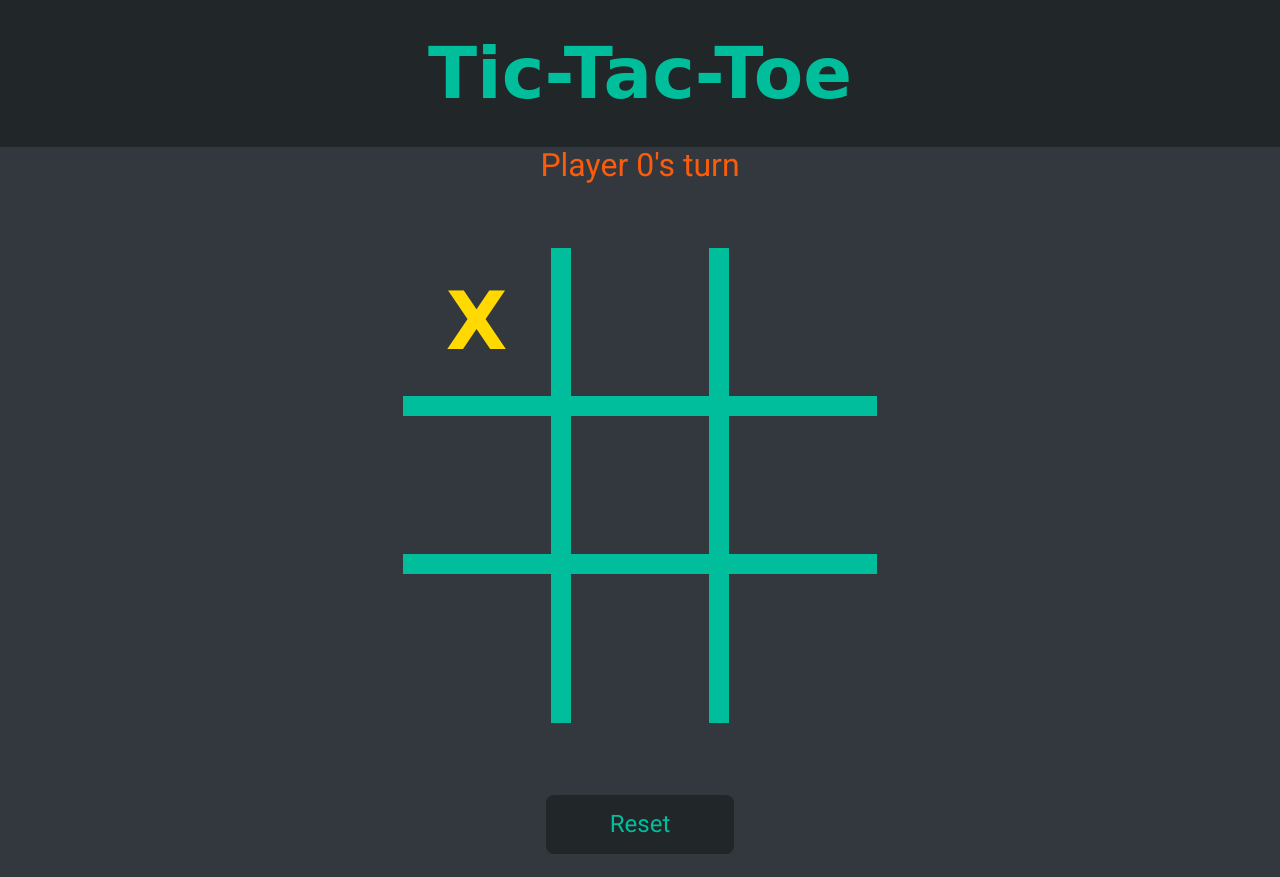
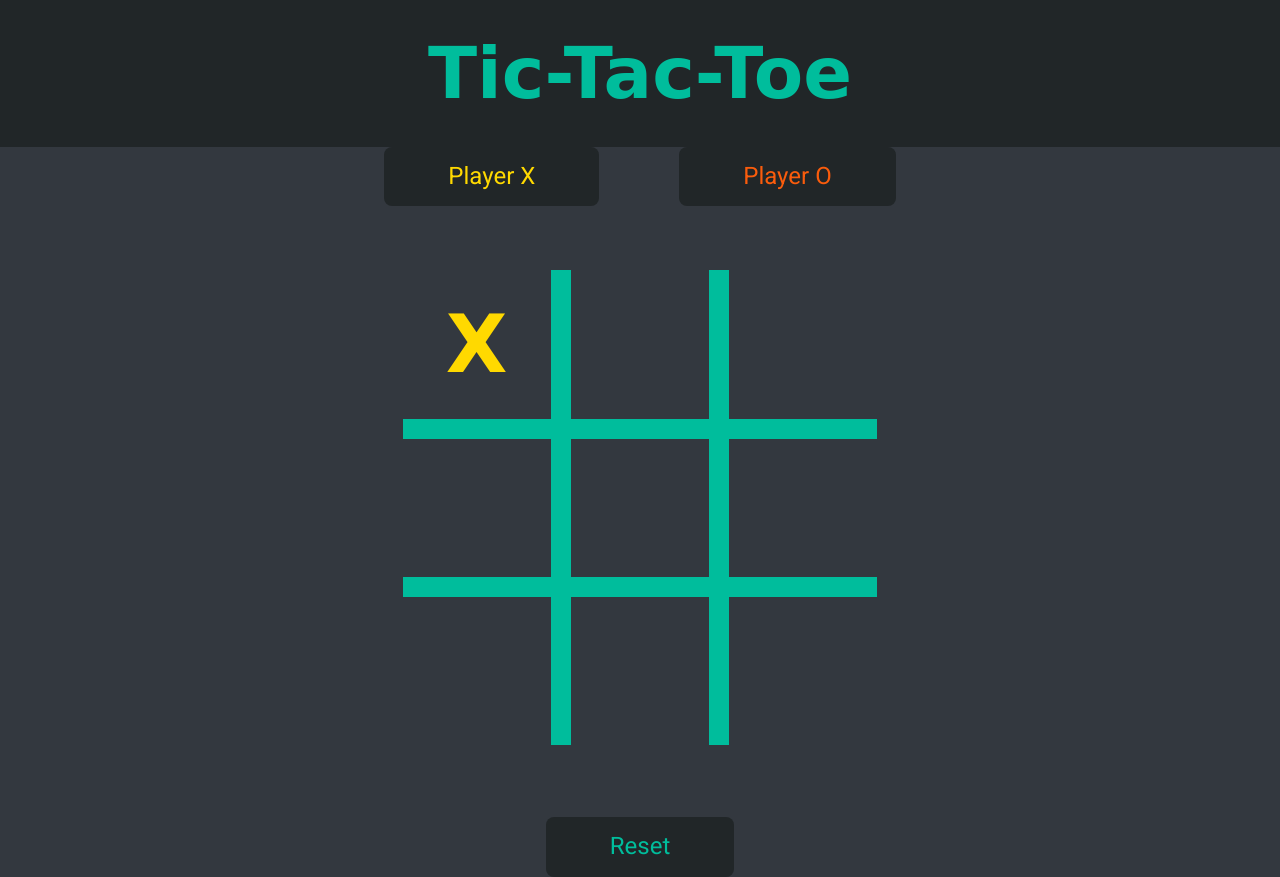
Before and after one commit to Nzha/tic-tac-toe, a plain HTML site: page index.html in a window 1280 px wide. Both pictures are taken after a click on the element 481 px from the left and 326 px from the top of the page. Before the commit the page ends 854 px from the top, so only its background shows below. Drawn offline with nearby package versions, Linux system fonts and the light colour scheme; a web font is replaced by a local one.

Commit message:
Add players to UI

```diff
--- a/index.html
+++ b/index.html
@@ -17,7 +17,10 @@
         <h2>Tic-Tac-Toe</h2>
     </header>
     <div class="main-content">
-        <div class="score-display">Please click on the board to start the game</div>
+        <div class="players">
+            <button type="button" class="player">Player X</button>
+            <button type="button" class="player">Player O</button>
+        </div>
         <div class="gameboard"></div>
         <button type="button" id="reset">Reset</button>
     </div>
--- a/scripts/script.js
+++ b/scripts/script.js
@@ -46,7 +46,7 @@ gameboard.display();
 
 const controller = (() => {
     const spaces = document.querySelectorAll('.space');
-    const scoreDisplay = document.querySelector('.score-display')
+    const players = document.querySelector('.players')
 
     spaces.forEach(space => space.addEventListener('click', display));
 
@@ -60,15 +60,13 @@ const controller = (() => {
             gameboard.array[`${e.target.dataset.index}`] = 'X';
             e.target.textContent = 'X';
             e.target.style.color = '#ffd900';
-            scoreDisplay.style.color = '#fa5c0c';
-            scoreDisplay.textContent = `Player 0's turn`;
+            players.style.color = '#fa5c0c';
             player.X.active = false;
         } else {
             gameboard.array[`${e.target.dataset.index}`] = 'O';
             e.target.textContent = 'O';
             e.target.style.color = '#fa5c0c';
-            scoreDisplay.style.color = '#ffd900';
-            scoreDisplay.textContent = `Player X's turn`;
+            players.style.color = '#ffd900';
             player.X.active = true;
         }
 
@@ -76,11 +74,10 @@ const controller = (() => {
 
         if (winner) {
             if (winner === 'X') {
-                controller.scoreDisplay.style.color = '#ffd900'
+                controller.players.style.color = '#ffd900'
             } else {
-                controller.scoreDisplay.style.color = '#fa5c0c';
+                controller.players.style.color = '#fa5c0c';
             }
-            controller.scoreDisplay.textContent = `${winner} has won!`;
 
             // Disable click on gameboard
             gameboard.div.style.pointerEvents = 'none';
@@ -89,7 +86,7 @@ const controller = (() => {
 
     return {
         spaces,
-        scoreDisplay,
+        players,
         display
     };
 })();
@@ -156,8 +153,7 @@ const game = (() => {
             });
 
             gameboard.div.style.pointerEvents = 'auto';
-            controller.scoreDisplay.textContent = 'Please click on the board to start the game';
-            controller.scoreDisplay.style.color = 'inherit';
+            controller.players.style.color = 'inherit';
             player.X.active = 'true';
         }
     };
--- a/styles/style.css
+++ b/styles/style.css
@@ -31,6 +31,33 @@ header > h2 {
     margin: 2rem;
 }
 
+.players {
+    display: flex;
+    gap: 5rem;
+}
+
+.player:nth-child(1) {
+    color: #ffd900;
+}
+
+.player:nth-child(2) {
+    color: #fa5c0c;
+}
+
+button {
+    cursor: pointer;
+    font-size: 1.5rem;
+    background-color: #212628;
+    color: #00bd9c;
+    border: none;
+    border-radius: 8px;
+    padding: 1rem 4rem;
+}
+
+button:hover {
+    background-color: black;
+}
+
 .main-content {
     display: flex;
     flex-direction: column;
@@ -39,7 +66,7 @@ header > h2 {
     flex: 1;
 }
 
-.score-display {
+.players {
     font-size: 2rem;
     min-height: 2.3rem;
 }
@@ -86,17 +113,3 @@ header > h2 {
 .space:nth-child(3n) {
     border-right: none;
 }
-
-button {
-    cursor: pointer;
-    font-size: 1.5rem;
-    background-color: #212628;
-    color: #00bd9c;
-    border: none;
-    border-radius: 8px;
-    padding: 1rem 4rem;
-}
-
-button:hover {
-    background-color: black;
-}
```
